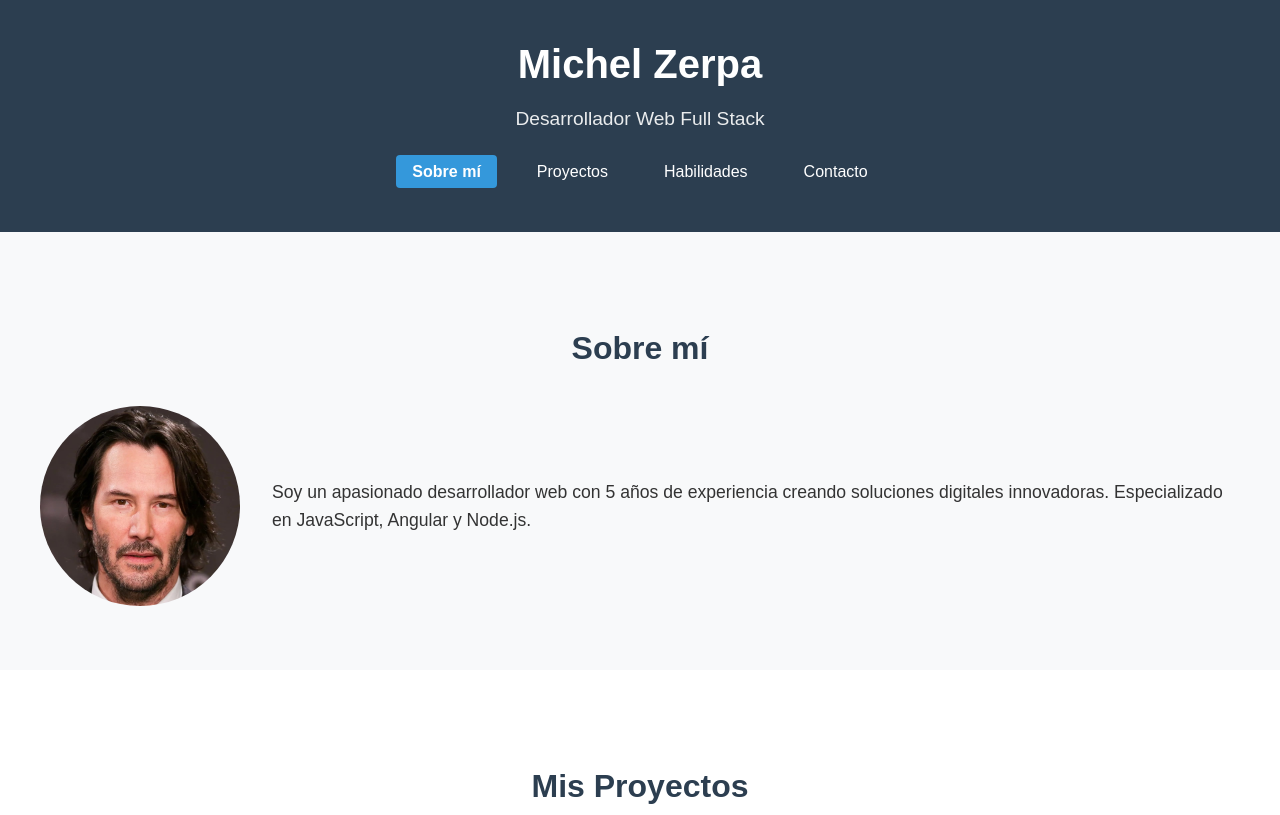
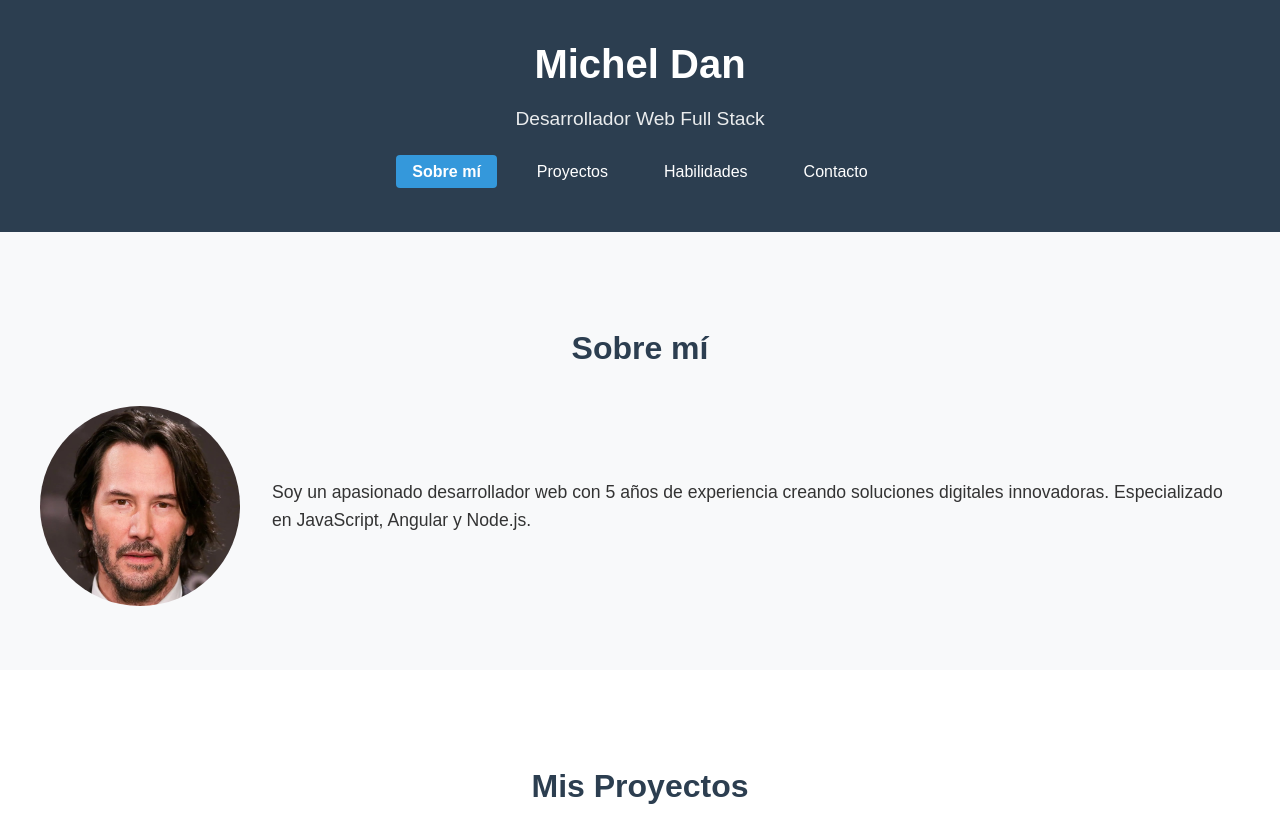
Before and after one commit to Michel-Dan/github-portfolio-pysw2025, a plain HTML site: page index.html in a window 1280 px wide. Shown: the top 815 px of the page. Drawn offline with Linux system fonts and the light colour scheme.

Commit message:
Update index.html

```diff
--- a/index.html
+++ b/index.html
@@ -10,7 +10,7 @@
     <!-- Bloque: header -->
     <header class="header">
         <div class="header__container">
-            <h1 class="header__title">Michel Zerpa</h1>
+            <h1 class="header__title">Michel Dan</h1>
             <p class="header__subtitle">Desarrollador Web Full Stack</p>
 
             <!-- Bloque: nav -->
```
